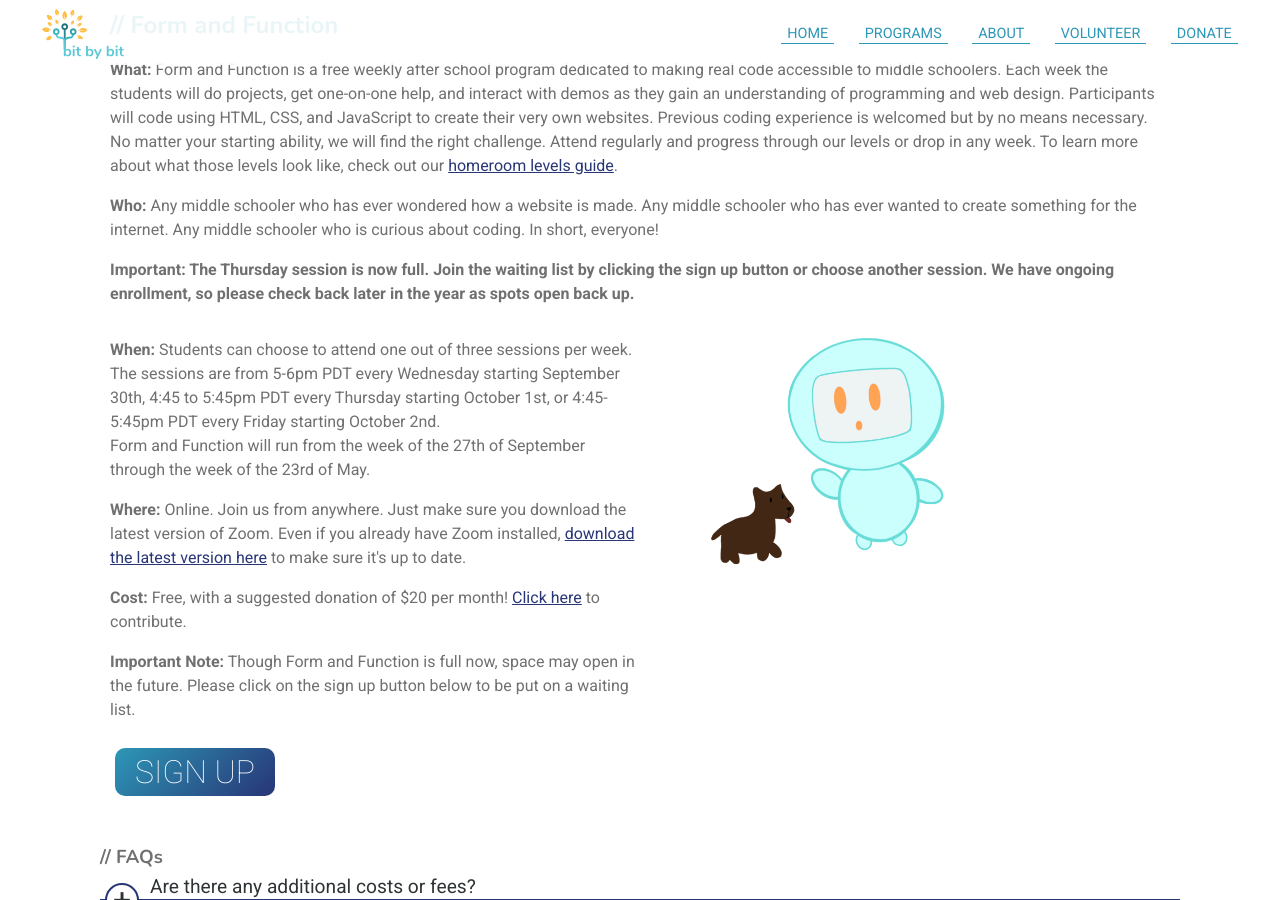
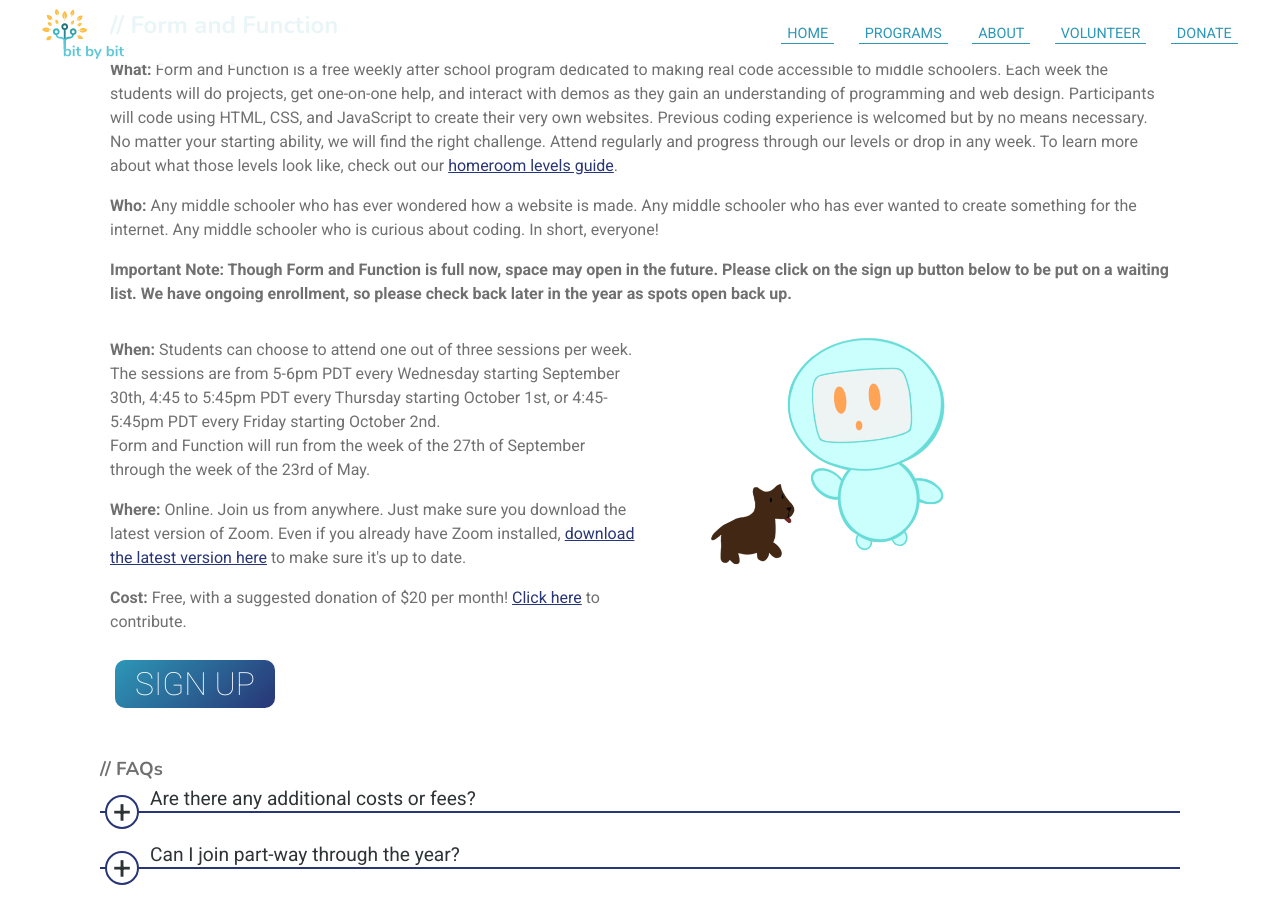
Before and after one commit to bit-by-bit-coding/bxb-website, a Jekyll site: the page built from formfunction.html, in a window 1280 px wide and 900 px high, scrolled down 413 px. Built offline with Jekyll 4.4.1, drawn with Linux system fonts in a browser that asks for light colours; nearby versions of some CDN libraries.

Commit message:
rearranged the Important Note

```diff
--- a/formfunction.html
+++ b/formfunction.html
@@ -23,17 +23,17 @@ style: programdetails.css
             who has ever wanted to create something for the internet. Any middle schooler who is curious about coding.
             In short, everyone!
         </p>
-        <p><strong>Important: The Thursday session is now full. Join the waiting list by clicking the sign up button or choose another session. We have ongoing enrollment, so please check back later in the year as spots open back up.</strong></p>
+        <p><strong>Important Note:
+            Though Form and Function is full now, space may open in the future.
+            Please click on the sign up button below to be put on a waiting list.
+            We have ongoing enrollment, so please check back later in the year as spots open back up.
+        </strong> </p>
         <div class="details-container">
             <div class="item">
                 <p><strong>When: </strong>
                     Students can choose to attend one out of three sessions per week. The sessions are from 5-6pm PDT every Wednesday starting September 30th, 4:45 to 5:45pm PDT every Thursday starting October 1st, or 4:45-5:45pm PDT every Friday starting October 2nd. <br> Form and Function will run from the week of the 27th of September through the week of the 23rd of May.</p>
                 <p><strong>Where: </strong>Online. Join us from anywhere. Just make sure you download the latest version of Zoom. Even if you already have Zoom installed, <a href="https://zoom.us/download"> download the latest version here</a> to make sure it's up to date. </p>
                 <p><strong>Cost: </strong> Free, with a suggested donation of $20 per month! <a href="{{ 'donate.html' | relative_url | remove: '.html' }}">Click here</a> to contribute.</p>
-                <p><strong>Important Note:</strong>
-                    Though Form and Function is full now, space may open in the future.
-                    Please click on the sign up button below to be put on a waiting list.
-                </p>
                 <a href="https://docs.google.com/forms/d/e/1FAIpQLScsVidO5z4YXvAcxN_sRmJ4_QhmgS7jN62a0TbN3jdBQ6sacA/viewform">
                     <button class="action-button largebutton">Sign Up</button>
                 </a>
```
